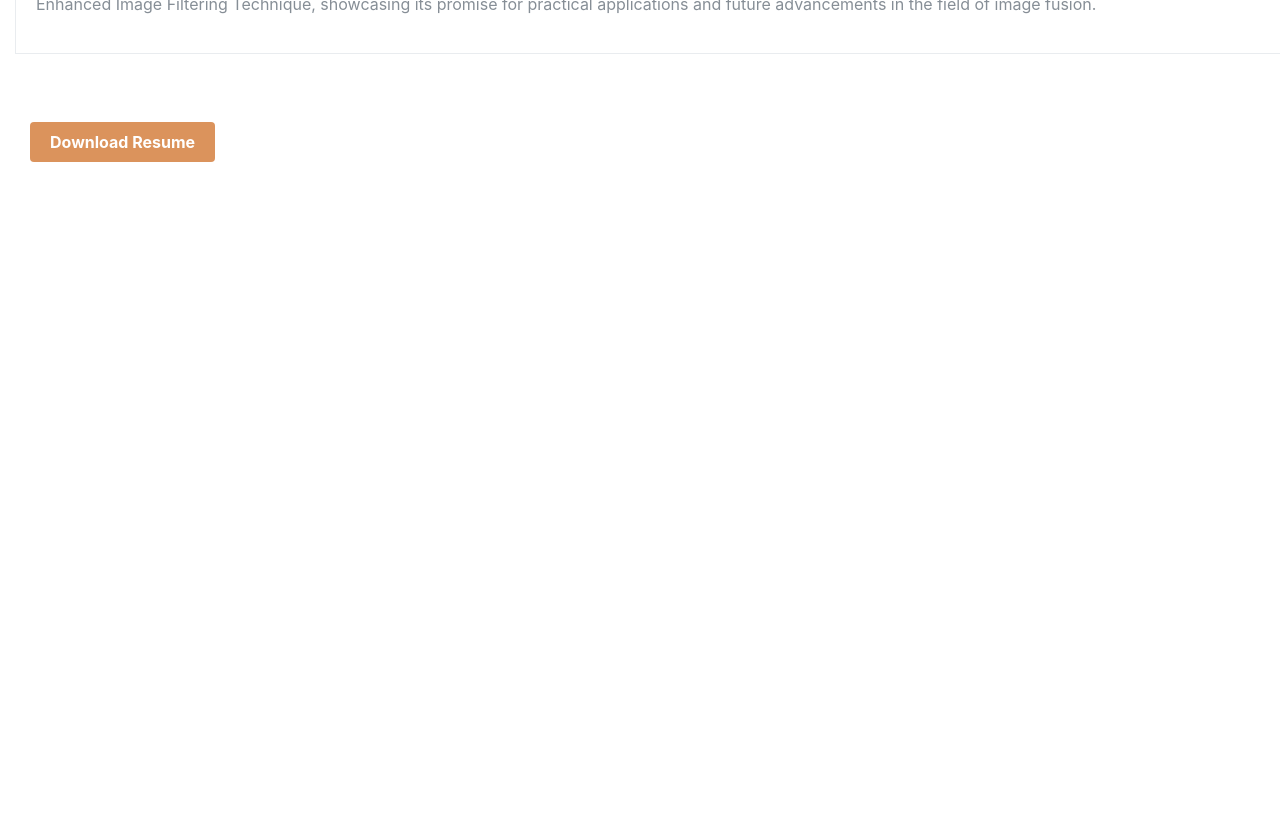
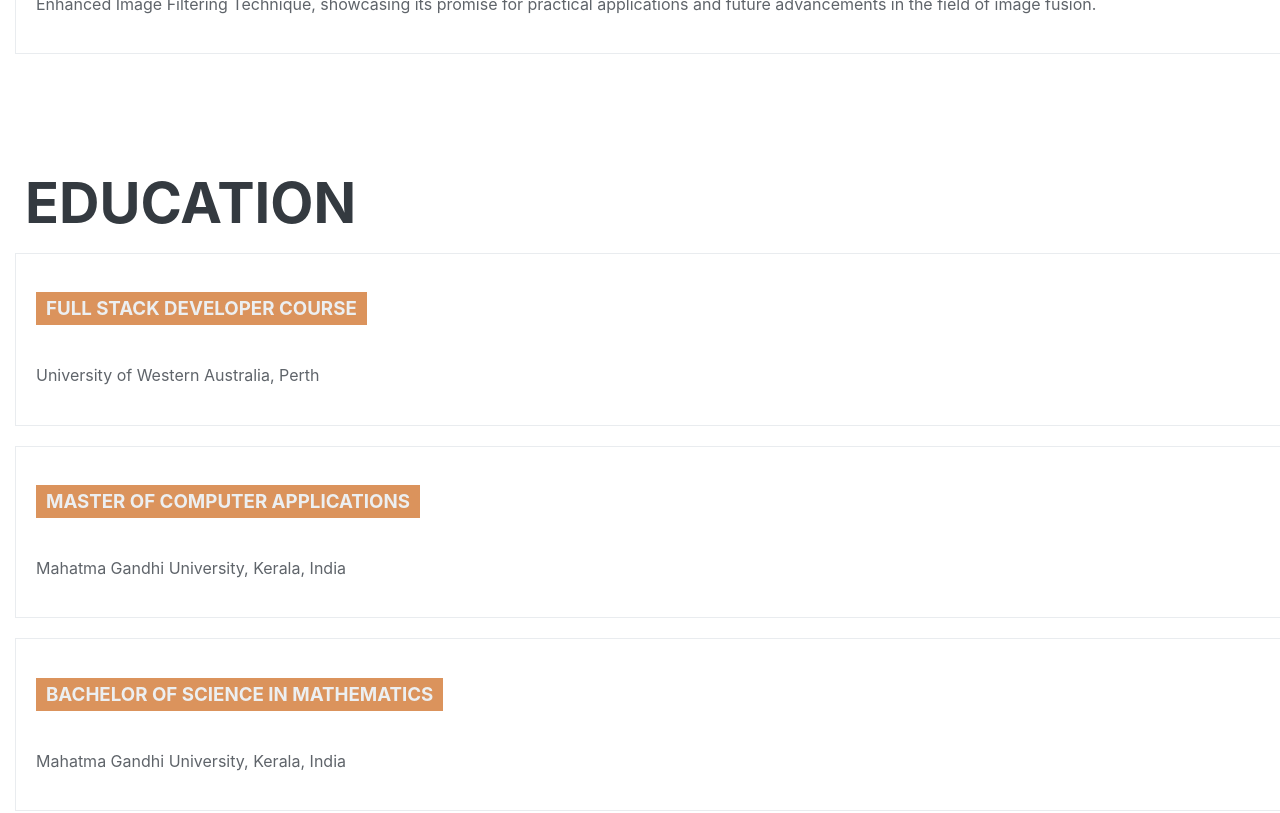
Before and after one commit to Anju0806/portfolio-react, a React (Create React App) app: page / in a window 1280 px wide. Shown: the part 2340-3153 px from the top of the page. Before the commit the page ends 2550 px from the top, so only its background shows below. Built offline with nearby package versions, Linux system fonts and the light colour scheme.

Commit message:
adding education

```diff
--- a/src/pages/App/AllSection.js
+++ b/src/pages/App/AllSection.js
@@ -13,7 +13,7 @@
         <AboutMe /> {/* Render the AboutMe component here */}
         <PortFolio /> {/* Render the PotFolio component here */}
         <Experience /> {/* Render the Experience component here */}
-       {/*  <Education /> */} {/* Render the Education component here */}
+        <Education /> {/* Render the Education component here */}
         <Resume /> {/* Render the Resume component here */}
       </left>
     </div>
--- a/src/pages/App/Education.css
+++ b/src/pages/App/Education.css
@@ -1,9 +1,60 @@
-.Education h2 {
+  .Education {
+    /* Add styles for the portfolio section container */
+    display: flex;
+    flex-wrap: wrap;
+    justify-content: space-between;
+    /* Center the content horizontally */
+    margin-top: 10px;
+    /* Add some top margin */
+    margin-bottom: 3rem !important;
+  }
+
+  .Education h2 {
     /* Styles for the section heading */
     margin-left: 10px;
     font-size: 3.5rem;
     font-weight: 700;
     text-transform: uppercase;
     color: #343a40;
-    margin-bottom: 3rem!important;
+    margin-bottom: 1rem; /* Add some bottom margin for the section heading */
   }
+
+  .Education .EducationData {
+    /* Add styles for each application container */
+    width: 100%; /* Set the width to 100% of the container */
+    padding: 20px; /* Add padding around the application content */
+    border: 1px solid #e9ecef; /* Add a border around the application */
+    margin-bottom: 20px; /* Add some margin between applications */
+    display: flex;
+    flex-direction: column;
+  }
+
+  .EducationData h3 {
+
+    margin-bottom: 10px;
+    /* color: white; */
+    background-color: #db935c;
+    padding: 5px 10px;
+    /* width: auto; */
+    position: absolute;
+    /* Styles for the job title */
+    font-weight: 700;
+    text-transform: uppercase;
+    color: #eceff1;
+    /* Add some bottom margin for the job title */
+  }
+
+  .EducationData h4 {
+    /* Styles for the time frame */
+    color: #25282a;
+    margin-bottom: 1rem; /* Add some bottom margin for the time frame */
+  }
+
+  .EducationData p {
+    /* Styles for the job description */
+    padding-top: 1rem;
+    color: #5f646a;
+    line-height: 1.6;
+    font-weight: 400;
+    margin-bottom: 1rem;
+  }
--- a/src/pages/App/Education.js
+++ b/src/pages/App/Education.js
@@ -1,13 +1,19 @@
 // Resume.js
 import React from 'react';
 import "./Education.css";
-import ProjectData from "./ProjectData"; // Import the ProjectData array
+import EducationData from "./EducationData"; // Import the ProjectData array
 
 function Resume() {
     return (
-            <div id="EducationId" className="Education">
-                {/* adding Education with id EducationId */}
+            <div id="EducationId" className="Education">{/* adding Education with id EducationId */}
                 <h2>Education</h2>
+                {EducationData.map((app, index) => (
+                <div key={index} className="EducationData">
+                    <h3>{app.title} </h3>
+                    <h4>{app.timeframe} </h4>
+                    <p>{app.studiedAt} </p>
+                </div>
+            ))}
             </div>
     );
 }
--- a/src/pages/App/EducationData.js
+++ b/src/pages/App/EducationData.js
@@ -1,49 +1,23 @@
-// ProjectData.js
-import techblog from './images/techblog.webp';
-import touch from './images/touch.webp';
-import currency from './images/currency.jpg';
-import bookimg from './images/bookimg.webp';
-import vertibuildings from './images/vertibuildings.jpeg';
-import weather from './images/weather.jpg';
+// EducationData.js
 
-const ProjectData = [
+const EducationData = [
   {
-      title: "Tech Blog",
-      image: techblog,
-      deployedLink: "https://techbytes08-e86c9c8ffcb8.herokuapp.com/",
-      githubLink: "https://github.com/Anju0806/TechBytes.git",
+    title: "FULL STACK DEVELOPER COURSE",
+    timeframe: "FEB 2023 - SEPT 2023",
+    studiedAt: "University of Western Australia, Perth"
    },
   {
-      title: "Currency Converter",
-      image: currency,
-      deployedLink: "https://anju0806.github.io/currency-convertor-project/",
-      githubLink: "https://github.com/Anju0806/currency-convertor-project.git",
+    title: "MASTER OF COMPUTER APPLICATIONS",
+    timeframe: "2013-2016",
+    studiedAt:"Mahatma Gandhi University, Kerala, India "
     },
 
   {
-      title: "Booktique - Book Review App",
-      image: bookimg,
-      deployedLink: "https://booktique-3b89fd189961.herokuapp.com/",
-      githubLink: "https://github.com/Meera-Mohanan/Booktique.git",
+    title: "BACHELOR OF SCIENCE IN MATHEMATICS",
+    timeframe: "2010- 2013",
+    studiedAt: "Mahatma Gandhi University, Kerala, India "
    },
-    {
-      title: "Add a Project - add a project later ",
-      image: touch,
-      deployedLink: "URL_TO_DEPLOYED_APP",
-      githubLink: "URL_TO_GITHUB_REPO_1",
-    },
-    {
-      title: "Weather Api",
-      image: weather,
-      deployedLink: "https://anju0806.github.io/weather-dashboard/",
-      githubLink: "https://github.com/Anju0806/weather-dashboard.git",
-    },
-    {
-      title: "Final Project - add later ",
-      image: vertibuildings,
-      deployedLink: "URL_TO_DEPLOYED_APP_1",
-      githubLink: "URL_TO_GITHUB_REPO_1",
-    },
+
 ];
 
-  export default ProjectData;
+export default EducationData;
--- a/src/pages/App/Experience.css
+++ b/src/pages/App/Experience.css
@@ -46,8 +46,6 @@
 
   .ExperienceData h4 {
     /* Styles for the time frame */
-    font-weight: 700;
-    text-transform: uppercase;
     color: #343a40;
     margin-bottom: 1rem; /* Add some bottom margin for the time frame */
   }
@@ -55,7 +53,7 @@
   .ExperienceData p {
     /* Styles for the job description */
     padding-top: 1rem;
-    color: #868e96;
+    color: #5f646a;
     line-height: 1.6;
     font-weight: 400;
     margin-bottom: 1rem;
--- a/src/pages/App/Experience.js
+++ b/src/pages/App/Experience.js
@@ -4,17 +4,16 @@
 import ExperienceData from "./ExperienceData"; // Import the ExperienceData array
 
 function Experience() {
+    console.log(ExperienceData);
     return (
-        <div id="ExperienceId" className="Experience">
-            {/* adding Experience with id ExperienceId */}
+
+        <div id="ExperienceId" className="Experience">{/* adding Experience with id ExperienceId */}
             <h2>Experience</h2>
             {ExperienceData.map((app, index) => (
                 <div key={index} className="ExperienceData">
-
-                        <h3>{app.title} </h3>
-                        <h4>{app.timeFrame} </h4>
-                        <p>{app.data} </p>
-
+                    <h3>{app.title} </h3>
+                    <h4>{app.timeframe}</h4>
+                    <p>{app.data} </p>
                 </div>
             ))}
         </div>
--- a/src/pages/App/ExperienceData.js
+++ b/src/pages/App/ExperienceData.js
@@ -3,18 +3,18 @@
 const ExperienceData = [
     {
       title: "SENIOR SOFTWARE DEVELOPER, INFOSYS INDIA",
-      timeFrame: "JAN 2017 - JAN 2021",
+      timeframe: "JAN 2017 - JAN 2021",
       data: "I have rendered solid technical expertise in the Software Development Life Cycle, leveraging core Java technologies to craft tailored applications that precisely meet client requirements. With a proficiency in JavaScript, HTML, JSP, and CSS, I have skillfully developed highly interactive and customized UIs, enhancing the functionality and usability of web applications. ",
     },
     {
       title: "SOFTWARE DEVELOPER TRAINEE, INFOSYS INDIA",
-      timeFrame: "JAN 2017 - JULY 2017",
+      timeframe: "JAN 2017 - JULY 2017",
       data:"During my time at Infosys, I successfully completed their comprehensive J2EE training program, focusing on Object-Oriented Programming Concepts, Python, and Java. This training equipped me with a strong foundation in advanced software development techniques. As part of the program, I had the opportunity to work on a group project, where we developed an Online Survey System using Java, integrating it with a MySQL server database."
     },
 
     {
       title: "INTERN, RAJAGIRI COLLEGE OF SOCIAL SCIENCE",
-      timeFrame: "MAY 2016 - NOV 2016",
+      timeframe: "MAY 2016 - NOV 2016",
       data: "As the sole developer of this ambitious project, I took on the challenge of delivering a proof of concept for the research thesis endorsed by the esteemed Head of the department in MG University. By effectively applying my technical skills and problem-solving abilities, I successfully demonstrated the potential of the Enhanced Image Filtering Technique, showcasing its promise for practical applications and future advancements in the field of image fusion.",
     },
 
```
Lines whose indentation alone changed are shown as unchanged.
